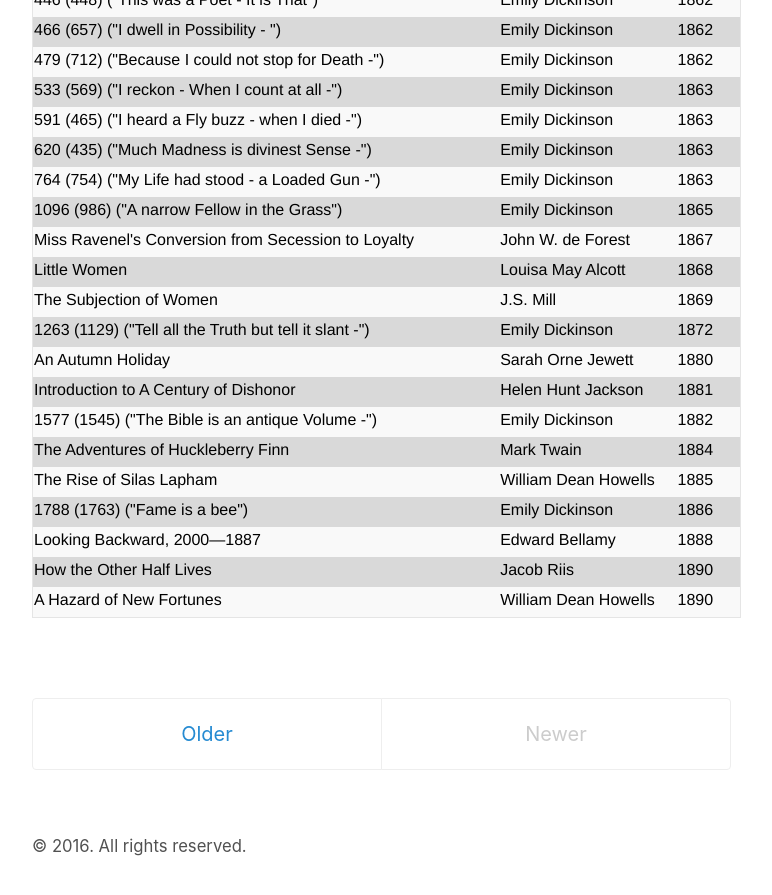
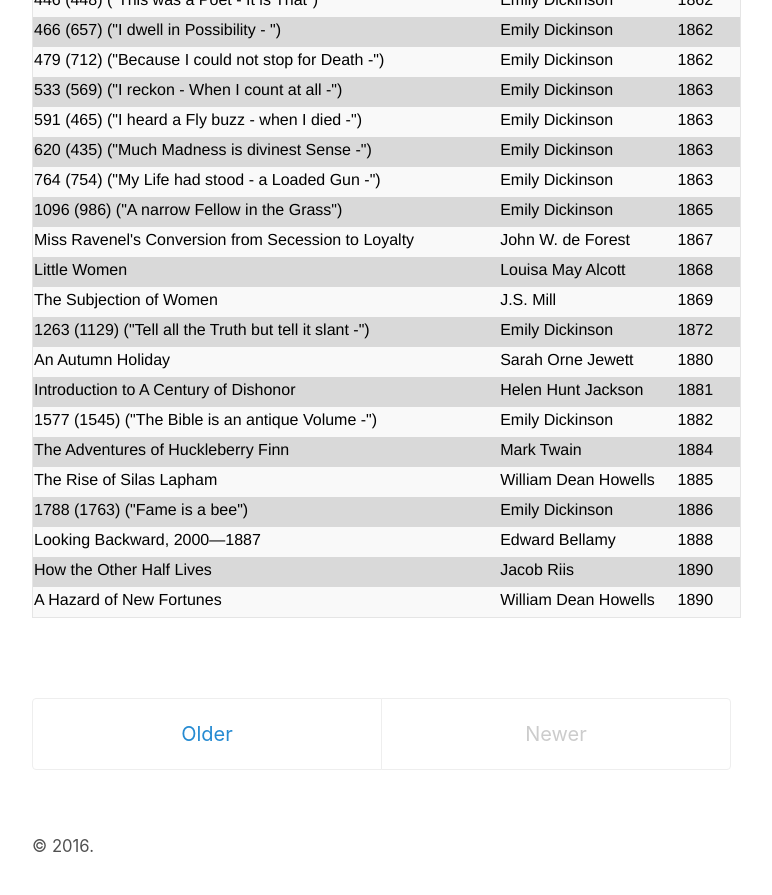
Before and after one commit to erikfredner/erikfredner.github.io, a Jekyll site: the page built from index.html, in a window 1280 px wide and 900 px high, scrolled down 2271 px. Shown: the top 895 px of the window, without its empty margins (258-1030 px from the left). Built offline with Jekyll 4.4.1, drawn with Linux system fonts in a browser that asks for light colours; the list of posts is cut into pages by our own code.

Commit message:
update favicon and change copyright text

```diff
--- a/_layouts/default.html
+++ b/_layouts/default.html
@@ -22,7 +22,7 @@
 
       <footer class="footer">
         <small>
-          &copy; <time datetime="{{ site.time | date_to_xmlschema }}">{{ site.time | date: '%Y' }}</time>. All rights reserved.
+          &copy; <time datetime="{{ site.time | date_to_xmlschema }}">{{ site.time | date: '%Y' }}</time>.
         </small>
       </footer>
     </div>
```
Also changed, not shown: public/favicon.ico, 1 other file.
